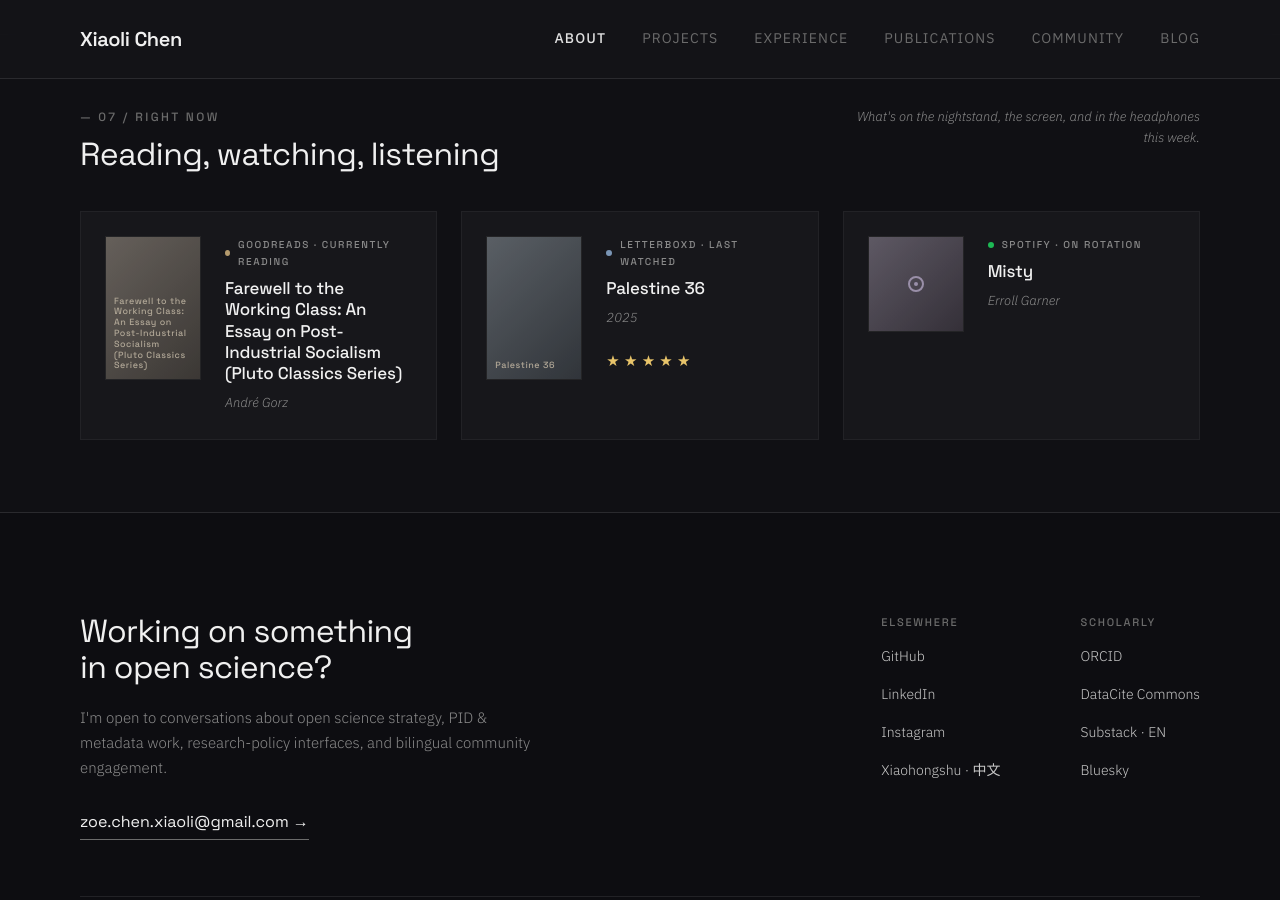
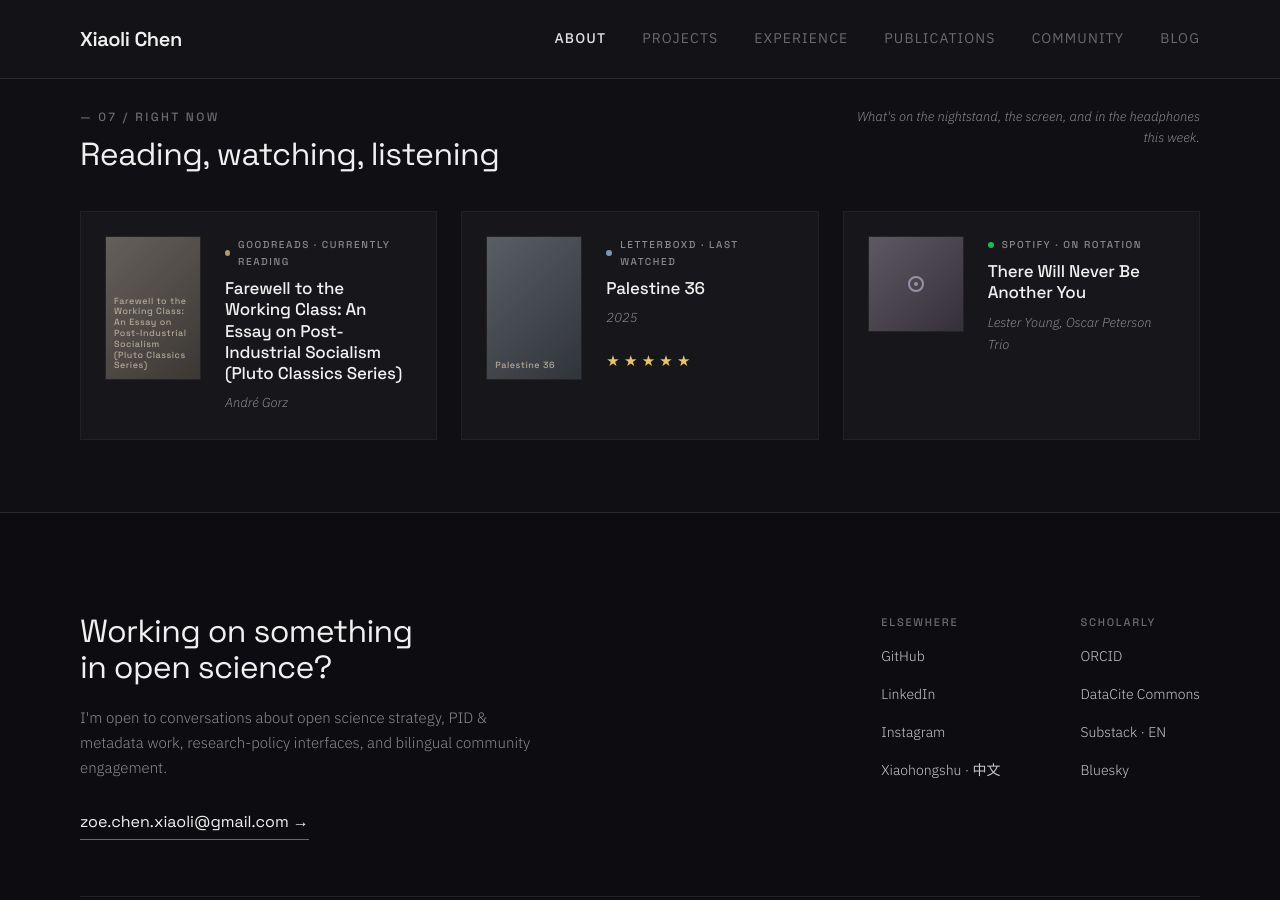
Before and after one commit to xchen101/xchen101.github.io, a Jekyll site: the page built from index.md, in a window 1280 px wide and 900 px high, scrolled down 6679 px. Built offline with Jekyll 4.4.1, drawn with Linux system fonts in a browser that asks for light colours; comment, search, counter and statistics services are not loaded; grey boxes are pictures that could not be loaded.

Commit message:
update: Right Now widget data (auto)

```diff
--- a/_data/now.yml
+++ b/_data/now.yml
@@ -1,4 +1,4 @@
-# Right now — auto-generated by Hermes cron on 2026-06-18 05:00 UTC
+# Right now — auto-generated by Hermes cron on 2026-06-18 11:00 UTC
 # Sources: Goodreads RSS / Letterboxd RSS / Spotify API
 
 reading:
@@ -24,8 +24,8 @@ listening:
   service: "Spotify"
   accent: "#1DB954"
   label: "On rotation"
-  title: "Misty"
-  artist: "Erroll Garner"
-  url: "https://open.spotify.com/track/75KRlncgTKRWd9CjqPZgcx"
+  title: "There Will Never Be Another You"
+  artist: "Lester Young, Oscar Peterson Trio"
+  url: "https://open.spotify.com/track/6oSm3mBWFxJHEnjE2IqhmA"
   profile_url: "https://open.spotify.com/"
-  image: "https://i.scdn.co/image/ab67616d00001e027848871b11c831e866c1cee1"
+  image: "https://i.scdn.co/image/ab67616d00001e02560ea575b1d7f32eda29b0c9"
```
